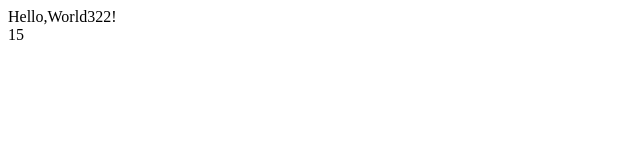
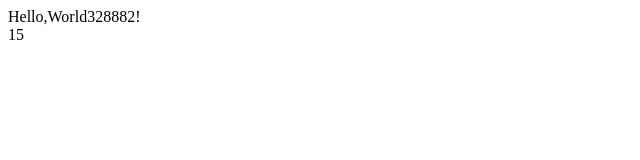
Before and after one commit to brightestPeng/react-typescript-cli, a React app: page / in a window 1280 px wide. Shown: the top 160 px of the page, without its empty margins (0-640 px from the left). Built offline with nearby package versions, Linux system fonts and the light colour scheme; the HTML template or start-up script is replaced by a standard one.

Commit message:
fix(app.tsx): :bug: fix app bug

```diff
--- a/src/app.tsx
+++ b/src/app.tsx
@@ -4,7 +4,7 @@ import Counter from './counter';
 
 const App: React.FC = () => (
   <div>
-    Hello,World322!
+    Hello,World328882!
     <Counter />
   </div>
 );
```
